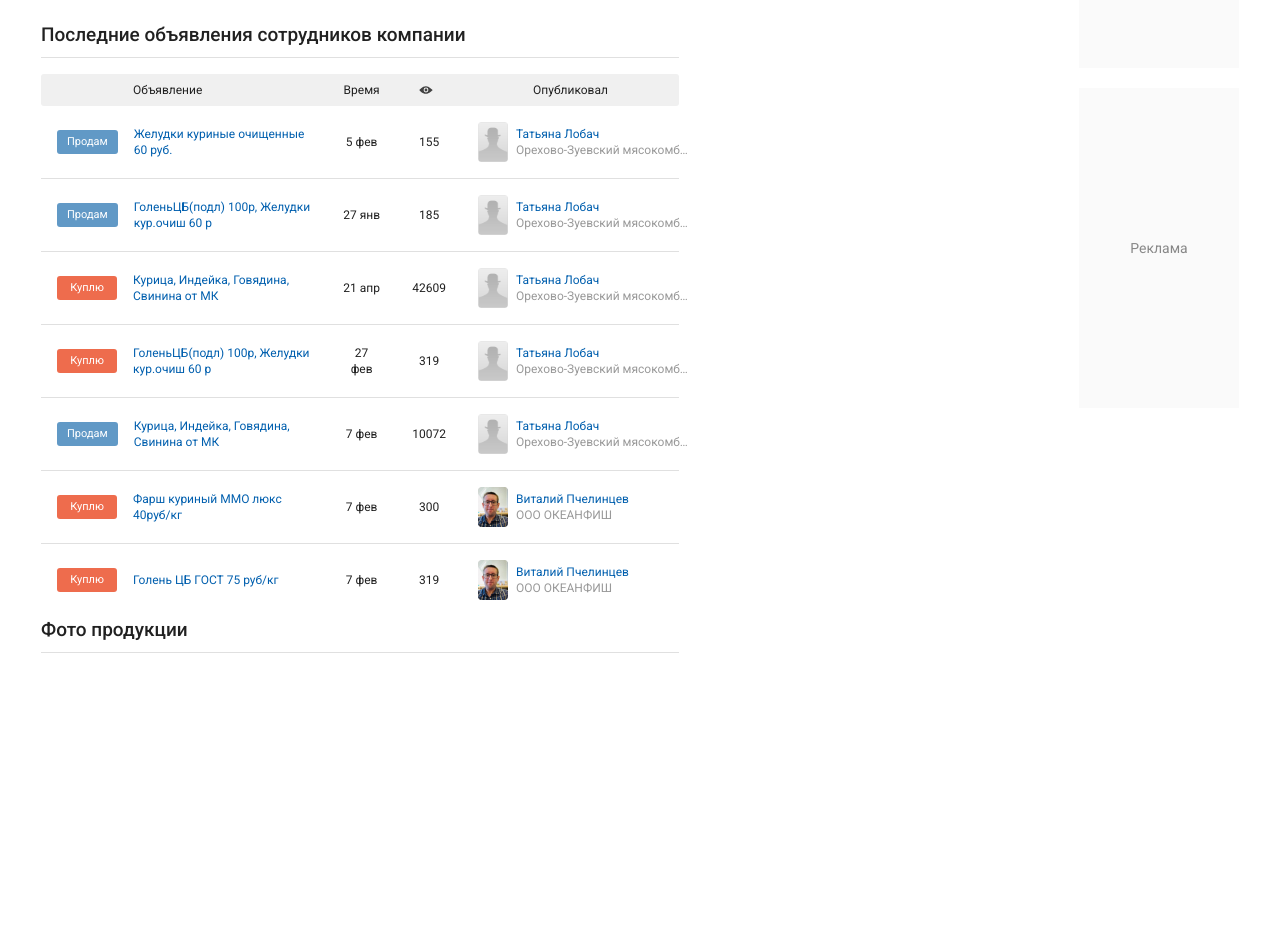
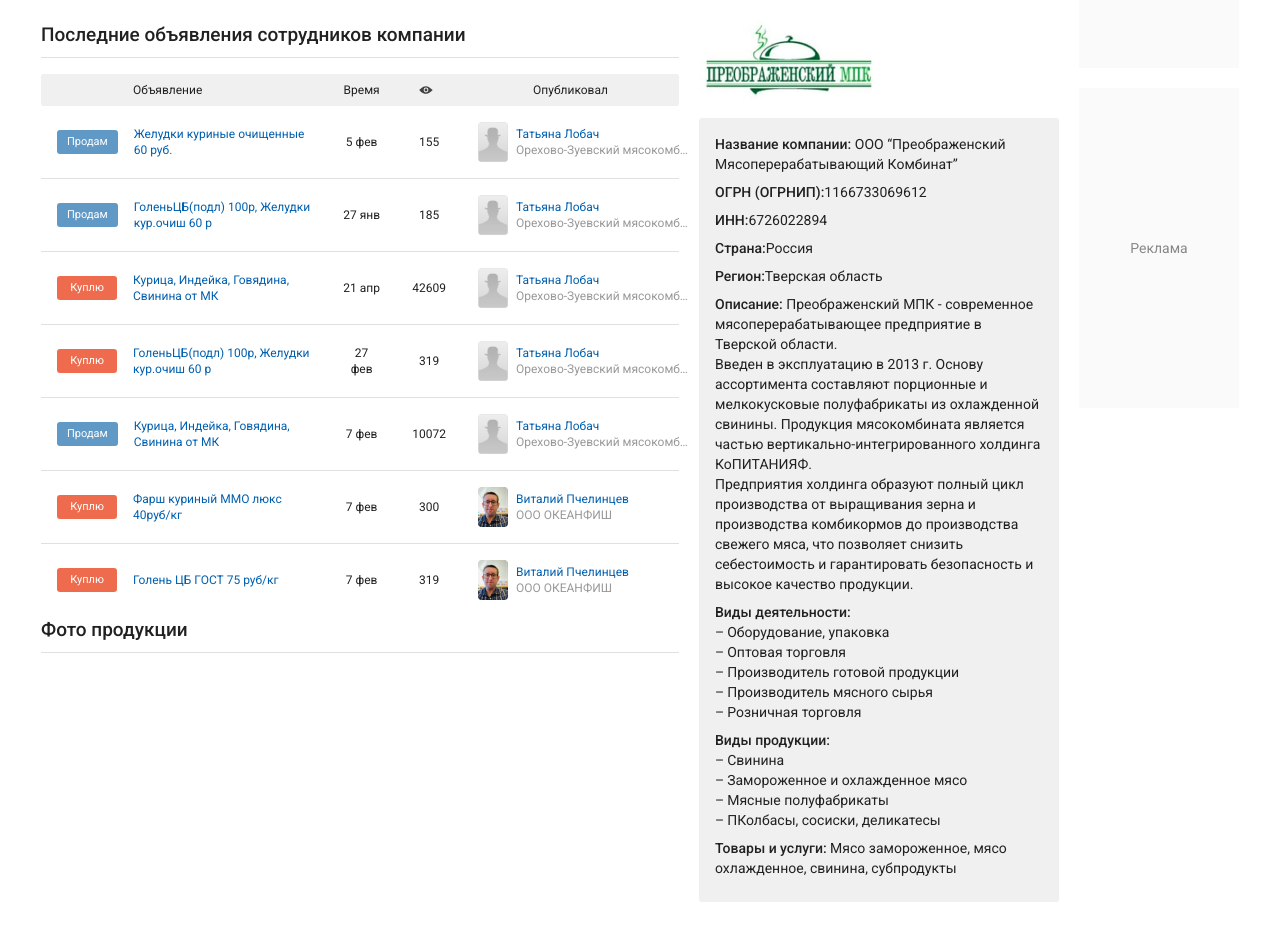
Before and after one commit to grusenka/inline-qt, a Vue app: page / in a window 1280 px wide. Shown: the part 380-1320 px from the top of the page. Before the commit the page ends 1161 px from the top, so only its background shows below. Built offline with nearby package versions, Linux system fonts and the light colour scheme.

Commit message:
Вертка раздела «Информация о компании».

```diff
--- a/src/App.vue
+++ b/src/App.vue
@@ -25,6 +25,14 @@
                             <Section header="Фото продукции">
                             </Section>
                         </section-subgroup>
+
+                        <company class="section-subgroup">
+                            <template v-slot:header>
+                                <img src="./assets/ComponyHeader.png" alt="Преображенский МПК"/>
+                            </template>
+
+                            <company-information/>
+                        </company>
                     </section-group>
                 </div>
             </main>
@@ -45,6 +53,8 @@
 import SectionSubgroup from './components/SectionSubgroup/SectionSubgroup.vue';
 import Section from './components/Section/Section.vue';
 import LastAnnouncement from './components/LastAnnouncement/LastAnnouncement.vue';
+import Company from './components/Company/Company.vue';
+import CompanyInformation from './components/CompanyInformation/CompanyInformation.vue';
 
 export default {
   name: 'App',
@@ -58,6 +68,8 @@
     SectionSubgroup,
     Section,
     LastAnnouncement,
+    Company,
+    CompanyInformation,
   },
 };
 </script>
--- /dev/null
+++ b/src/components/Company/Company.scss
@@ -0,0 +1,7 @@
+.company {
+  &__header {
+    width: 180px;
+    height: 80px;
+    margin-bottom: 16px;
+  }
+}
--- /dev/null
+++ b/src/components/Company/Company.vue
@@ -0,0 +1,9 @@
+<template>
+    <section class="company">
+        <header class="company__header">
+            <slot name="header" />
+        </header>
+
+        <slot />
+    </section>
+</template>
--- /dev/null
+++ b/src/components/CompanyInformation/CompanyInformation.scss
@@ -0,0 +1,27 @@
+.company-information {
+  padding: 16px;
+  font-size: 14px;
+  line-height: 20px;
+  background-color: #f0f0f0;
+  border-radius: 3px;
+
+  &__term,
+  &__description {
+    display: inline;
+    margin: 0;
+  }
+
+  &__term {
+    font-weight: 500;
+  }
+
+  &__term:after {
+    content: ':';
+  }
+
+  &__description::after {
+    content: '';
+    display: block;
+    margin-bottom: 8px;
+  }
+}
--- /dev/null
+++ b/src/components/CompanyInformation/CompanyInformation.vue
@@ -0,0 +1,69 @@
+<template>
+    <dl class="company-information">
+        <dt class="company-information__term">Название компании</dt>
+        <dd class="company-information__description">
+            ООО “Преображенский Мясоперерабатывающий Комбинат”
+        </dd>
+
+        <dt class="company-information__term">ОГРН (ОГРНИП)</dt>
+        <dd class="company-information__description">1166733069612</dd>
+
+        <dt class="company-information__term">ИНН</dt>
+        <dd class="company-information__description">6726022894</dd>
+
+        <dt class="company-information__term">Страна</dt>
+        <dd class="company-information__description">Россия</dd>
+
+        <dt class="company-information__term">Регион</dt>
+        <dd class="company-information__description">Тверская область</dd>
+
+        <dt class="company-information__term">Описание</dt>
+        <dd class="company-information__description">
+            Преображенский МПК - современное мясоперерабатывающее предприятие в
+            Тверской области.<br/>
+            Введен в эксплуатацию в 2013 г. Основу ассортимента составляют порционные и
+            мелкокусковые полуфабрикаты из охлажденной свинины. Продукция мясокомбината
+            является частью вертикально-интегрированного холдинга КоПИТАНИЯФ.<br/>
+            Предприятия холдинга образуют полный цикл производства от выращивания зерна
+            и производства комбикормов до производства свежего мяса, что позволяет снизить
+            себестоимость и гарантировать безопасность и высокое качество продукции.
+        </dd>
+
+        <dt class="company-information__term">Виды деятельности</dt>
+        <dd class="company-information__description">
+            <ul class="company-information-list">
+                <li class="company-information-list__item">Оборудование, упаковка</li>
+                <li class="company-information-list__item">Оптовая торговля</li>
+                <li class="company-information-list__item">Производитель готовой продукции</li>
+                <li class="company-information-list__item">Производитель мясного сырья</li>
+                <li class="company-information-list__item">Розничная торговля</li>
+            </ul>
+        </dd>
+
+        <dt class="company-information__term">Виды продукции</dt>
+        <dd class="company-information__description">
+            <ul class="company-information-list">
+                <li class="company-information-list__item">Свинина</li>
+                <li class="company-information-list__item">Замороженное и охлажденное мясо</li>
+                <li class="company-information-list__item">Мясные полуфабрикаты</li>
+                <li class="company-information-list__item">ПКолбасы, сосиски, деликатесы</li>
+            </ul>
+        </dd>
+
+        <dt class="company-information__term">Товары и услуги</dt>
+        <dd class="company-information__description">
+            Мясо замороженное, мясо охлажденное, свинина, субпродукты
+        </dd>
+    </dl>
+</template>
+
+<script>
+export default {
+  name: 'company-information',
+};
+</script>
+
+<style lang="scss">
+@import './CompanyInformation.scss';
+@import '../CompanyInformationList/CompanyInformationList.scss';
+</style>
--- /dev/null
+++ b/src/components/CompanyInformationList/CompanyInformationList.scss
@@ -0,0 +1,11 @@
+.company-information-list {
+  list-style-type: none;
+  margin: 0;
+  padding: 0;
+
+  &__item::before {
+    content: '–';
+    display: inline-block;
+    margin-right: 3px;
+  }
+}
```
Also changed, not shown: src/assets/ComponyHeader.png (added).
